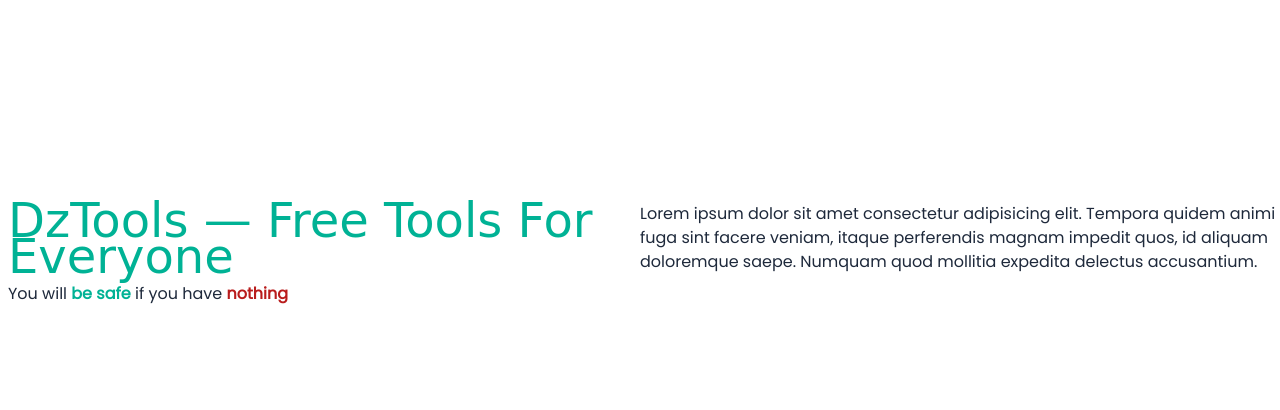
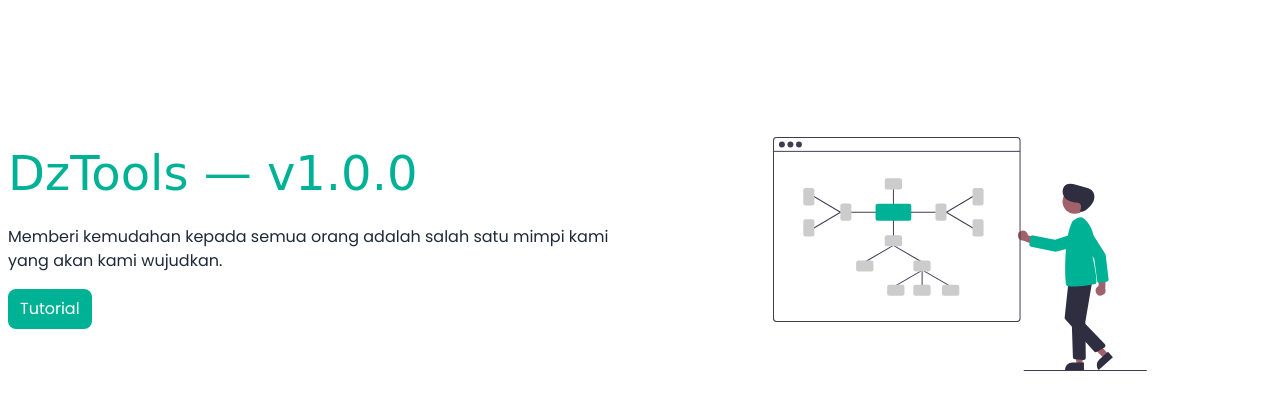
Before and after one commit to dhitznswa/tailwind-paksa, a website: page pages/index.html in a window 1280 px wide. Shown: the part 66-476 px from the top of the page. Drawn offline with nearby package versions, Linux system fonts and the light colour scheme; a web font is replaced by a local one.

Commit message:
rm Webpack, Mengubah index

```diff
--- a/package.json
+++ b/package.json
@@ -11,8 +11,6 @@
   "author": "",
   "license": "ISC",
   "devDependencies": {
-    "tailwindcss": "^3.1.8",
-    "webpack": "^5.74.0",
-    "webpack-cli": "^4.10.0"
+    "tailwindcss": "^3.1.8"
   }
 }
--- a/pages/index.html
+++ b/pages/index.html
@@ -4,7 +4,7 @@
     <meta charset="UTF-8" />
     <meta http-equiv="X-UA-Compatible" content="IE=edge" />
     <meta name="viewport" content="width=device-width, initial-scale=1.0" />
-    <title>Cyber Forums</title>
+    <title>DzTools - v1.0.0</title>
     <link rel="preconnect" href="https://fonts.googleapis.com" />
     <link rel="preconnect" href="https://fonts.gstatic.com" crossorigin />
     <link
@@ -231,22 +231,25 @@
     <!-- Home start -->
     <section id="home" class="w-full h-[100vh] md:h-[80vh] flex items-center">
       <div
-        class="sm:container sm:mx-auto text-slate-800 grid grid-cols-1 md:grid-cols-2"
+        class="sm:container sm:mx-auto px-4 lg:px-0 text-slate-800 grid grid-cols-1 md:grid-cols-2"
       >
+        <div class="asa px-2 mb-10">
+          <h1 class="font-arima md:text-[3rem] text-cgreen mb-1 text-[3em]">
+            DzTools &mdash; v1.0.0
+          </h1>
+          <p class="my-4">
+            Memberi kemudahan kepada semua orang adalah salah satu mimpi kami
+            yang akan kami wujudkan.
+          </p>
+          <button class="px-3 py-2 tombol">Tutorial</button>
+        </div>
         <div class="asa px-2">
-          <h1 class="font-arima md:text-[3rem] text-cgreen mb-2 text-3xl">
-            DzTools &mdash; Free Tools For Everyone
-          </h1>
-          <p>
-            You will <span class="font-semibold text-cgreen">be safe</span> if
-            you have <span class="text-red-700 font-semibold">nothing</span>
-          </p>
-        </div>
-        <div class="asa hidden md:grid">
-          Lorem ipsum dolor sit amet consectetur adipisicing elit. Tempora
-          quidem animi fuga sint facere veniam, itaque perferendis magnam
-          impedit quos, id aliquam doloremque saepe. Numquam quod mollitia
-          expedita delectus accusantium.
+          <img
+            src="assets/img/mind-map.svg"
+            alt=""
+            class="w-[60%] mx-auto"
+            srcset=""
+          />
         </div>
       </div>
     </section>
--- a/src/css/input.css
+++ b/src/css/input.css
@@ -11,4 +11,7 @@
   .sidebar-link {
     @apply flex items-center gap-1 px-3 py-2 rounded-lg hover:bg-cgreen text-base hover:text-white;
   }
+  .tombol {
+    @apply rounded-lg bg-cgreen text-white hover:ring-2 hover:ring-black hover:scale-105;
+  }
 }
```
Also changed, not shown: pages/assets/css/main.css, pages/assets/img/mind-map.svg (added), 1 other file.
